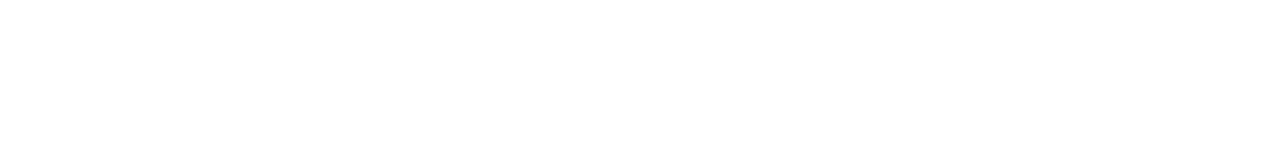
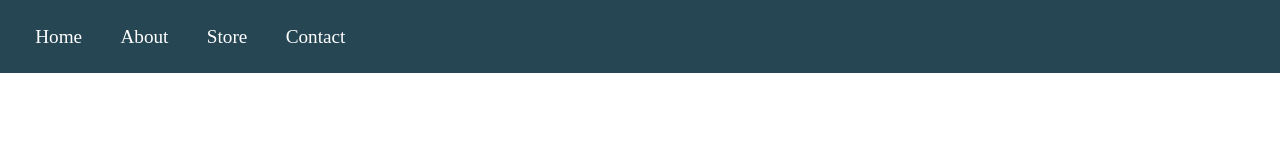
Before and after one commit to BobbyHen/GA-GTM-Project, a plain HTML site: page index.html in a window 1280 px wide. Drawn offline with Linux system fonts and the light colour scheme.

Commit message:
Linked CSS to main doc and updated nav styles

```diff
--- a/css/main.css
+++ b/css/main.css
@@ -0,0 +1,31 @@
+*, html, body {
+    margin: 0;
+    padding: 0;
+}
+
+nav {
+    padding: 1rem;
+    background-color: #264653;
+}
+nav ul{
+    max-width: 600px;
+    display: flex;
+    flex-direction: row;
+    color: #fff;
+    list-style-type: none;
+}
+
+nav li {
+    padding: .5em 1em;
+    font-size: 1.2em;
+}
+
+nav a,
+nav a:visited {
+    text-decoration: none;
+    color: #fff;
+}
+
+nav a:hover {
+    color: #ccc;
+}
--- a/index.html
+++ b/index.html
@@ -5,10 +5,18 @@
     <meta http-equiv="X-UA-Compatible" content="IE=edge">
     <meta name="viewport" content="width=device-width, initial-scale=1.0">
     <title>My Cool Site</title>
+    <link rel="stylesheet" href="css/main.css">
 </head>
 <body>
     <header>
-
+        <nav>
+            <ul>
+                <li><a href="">Home</a></li>
+                <li><a href="">About</a></li>
+                <li><a href="">Store</a></li>
+                <li><a href="">Contact</a></li>
+            </ul>
+        </nav>
     </header>
     <main>
 
```
